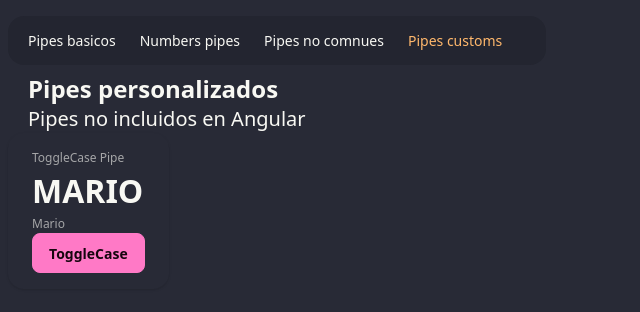
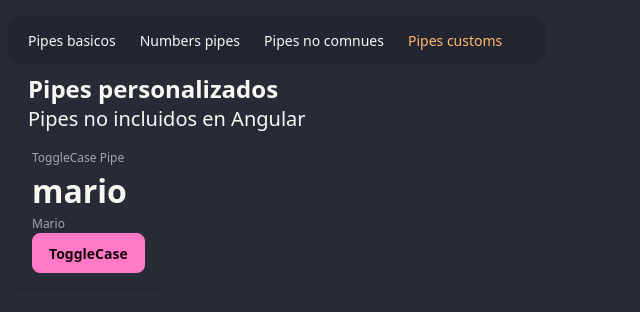
Before and after one commit to MarioAG1/pipes-angular, an Angular app: page /custom in a window 1280 px wide. Shown: the top 312 px of the page, without its empty margins (0-640 px from the left). Built offline with nearby package versions, Linux system fonts and the light colour scheme.

Commit message:
169. Pipe Personalizado - Tarea Boton toggle

```diff
--- a/src/app/pages/custom-page/custom-page.component.html
+++ b/src/app/pages/custom-page/custom-page.component.html
@@ -5,8 +5,8 @@
 <div class="stats shadow">
   <div class="stat">
     <div class="stat-title">ToggleCase Pipe</div>
-    <div class="stat-value">{{ name() | toggleCase : false }}</div>
+    <div class="stat-value">{{ name() | toggleCase : uppercase() }}</div>
     <div class="stat-desc">{{ name() }}</div>
-    <button class="btn btn-primary">ToggleCase</button>
+    <button (click)="changeCase()" class="btn btn-primary">ToggleCase</button>
   </div>
 </div>
--- a/src/app/pages/custom-page/custom-page.component.ts
+++ b/src/app/pages/custom-page/custom-page.component.ts
@@ -8,4 +8,17 @@ import { ToggleCasePipe } from '../../pipes/toggle-case.pipe';
 })
 export default class CustomPageComponent {
   name = signal('Mario');
+  uppercase = signal<boolean>(true);
+
+  changeCase() {
+    if (this.uppercase() === true) {
+      this.uppercase.set(false);
+    } else {
+      this.uppercase.set(true);
+    }
+  }
+  // Suya
+  // changeCase() {
+  //   this.uppercase.set(!this.uppercase());
+  // }
 }
```
